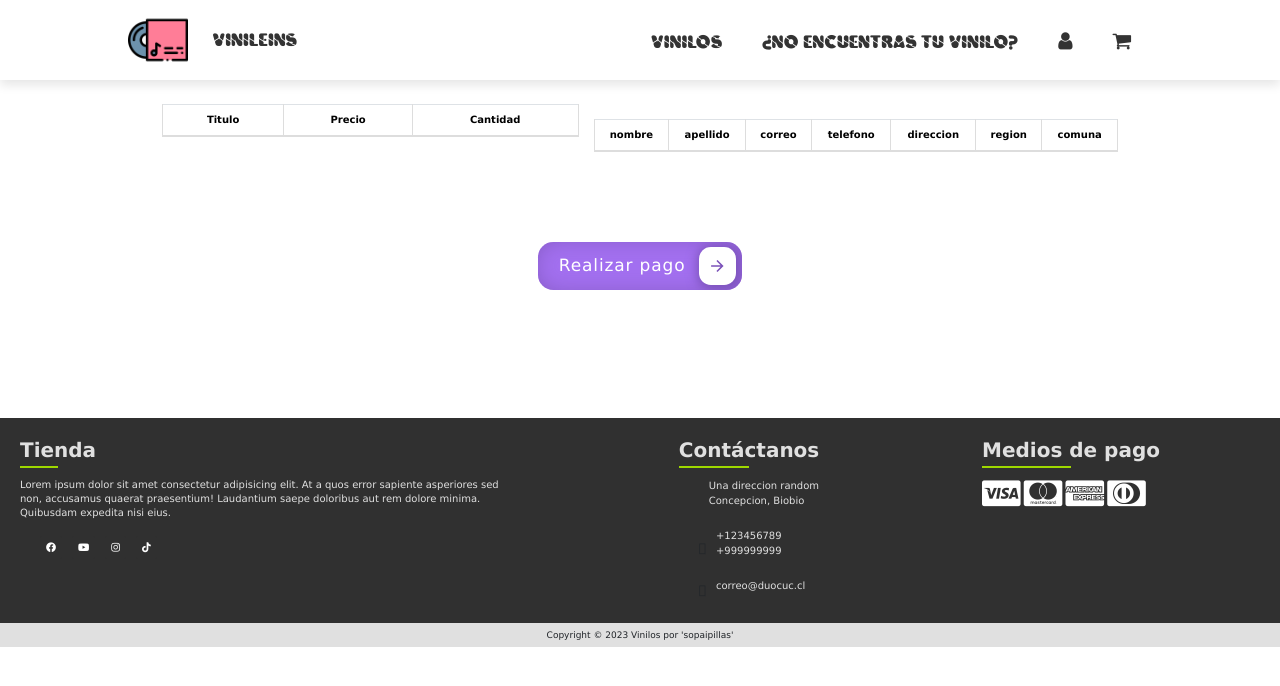
After one commit to Gabylina/Vinileins, a Django app: page /precompra in a window 1280 px wide. The commit adds this page. Shown: the top 686 px of the page. Run offline with Django 4.2, Linux system fonts and the light colour scheme; lists and menus that the app fills with data are empty; some libraries are stand-ins or nearby versions.

Commit message:
conflictos2

```diff
--- /dev/null
+++ b/servidor/aplicaciones/static/aplicaciones/css/seba.css
@@ -0,0 +1,52 @@
+.cssbuttons-io-button {
+    background: #A370F0;
+    color: white;
+    font-family: inherit;
+    padding: 0.35em;
+    padding-left: 1.2em;
+    font-size: 17px;
+    font-weight: 500;
+    border-radius: 0.9em;
+    border: none;
+    letter-spacing: 0.05em;
+    display: flex;
+    align-items: center;
+    box-shadow: inset 0 0 1.6em -0.6em #714da6;
+    overflow: hidden;
+    position: relative;
+    height: 2.8em;
+    padding-right: 3.3em;
+}
+
+.cssbuttons-io-button .icon {
+    background: white;
+    margin-left: 1em;
+    position: absolute;
+    display: flex;
+    align-items: center;
+    justify-content: center;
+    height: 2.2em;
+    width: 2.2em;
+    border-radius: 0.7em;
+    box-shadow: 0.1em 0.1em 0.6em 0.2em #7b52b9;
+    right: 0.3em;
+    transition: all 0.3s;
+}
+
+.cssbuttons-io-button:hover .icon {
+    width: calc(100% - 0.6em);
+}
+
+.cssbuttons-io-button .icon svg {
+    width: 1.1em;
+    transition: transform 0.3s;
+    color: #7b52b9;
+}
+
+.cssbuttons-io-button:hover .icon svg {
+    transform: translateX(0.1em);
+}
+
+.cssbuttons-io-button:active .icon {
+    transform: scale(0.95);
+}
--- /dev/null
+++ b/servidor/aplicaciones/templates/aplicaciones/precompra.html
@@ -0,0 +1,85 @@
+{% extends 'aplicaciones/base.html' %}
+{% load static %}
+{%block contenido%}
+<link rel="stylesheet" href="{% static 'aplicaciones/css/seba.css' %}">
+
+<body style="margin-top: 13vh;">
+
+    <div style=" margin-bottom: 10vh;">
+        <div class="row justify-content-center">
+            <div class="col-4">
+                <table class="table table-striped table-bordered text-center">
+                    <thead>
+                        <tr>
+                            <th>Titulo</th>
+                            <th>Precio</th>
+                            <th>Cantidad</th>
+                        </tr>
+                    </thead>
+                    <tbody>
+
+                        {% if request.session.carrito.items %}
+
+                        {% for key, value in request.session.carrito.items %}
+
+                        <tr>
+                            <td>{{ value.nombre }}</td>
+                            <td>{{ value.acumulado }}</td>
+                            <td>{{ value.cantidad }}</td>
+                        </tr>
+                        {% endfor %}
+                        <tr>
+                            <td colspan="3">Total del carrito: $ {{ total_carrito }}</td>
+                        </tr>
+                        {% endif %}
+                    </tbody>
+                </table>
+            </div>
+            <div class="col-5">
+                <table class="table table-striped table-bordered text-center">
+                    <thead>
+                        <tr>
+                            <th>nombre</th>
+                            <th>apellido</th>
+                            <br>
+                            <th>correo</th>
+                            <th>telefono</th>
+                            <th>direccion</th>
+                            <th>region</th>
+                            <th>comuna</th>
+                        </tr>
+                    </thead>
+                    <tbody>
+
+                        {% if request.session.carrito.items %}
+
+                        {% for key, value in Cliente %}
+
+                        <tr>
+                            <td>{{ value.nombre }}</td>
+                            <td>{{ value.acumulado }}</td>
+                            <td>{{ value.cantidad }}</td>
+                        </tr>
+                        {% endfor %}
+                        {% endif %}
+                    </tbody>
+                </table>
+            </div>
+        </div>
+    </div>
+    <div class="d-flex justify-content-center align-items-center">
+        <a href="{% url 'pago' %}" style="text-decoration: none";><button class="cssbuttons-io-button">Realizar pago
+
+            <div class="icon">
+                <svg xmlns="http://www.w3.org/2000/svg" viewBox="0 0 24 24" width="24" height="24">
+                    <path fill="none" d="M0 0h24v24H0z"></path>
+                    <path fill="currentColor" d="M16.172 11l-5.364-5.364 1.414-1.414L20 12l-7.778 7.778-1.414-1.414L16.172 13H4v-2z"></path>
+                </svg>
+            </div>
+        </button>
+    </a>
+    </div>
+
+</body>
+
+{% endblock %}
--- a/servidor/aplicaciones/templates/aplicaciones/viniloscli.html
+++ b/servidor/aplicaciones/templates/aplicaciones/viniloscli.html
@@ -32,9 +32,9 @@
         <div class="precio">${{vini.precio}}</div>
         <br>
         <div class="card-footer purchase-info">
-            <button type="button" class="btn">
+            <a href="{% url 'add' vini.id %}" class="btn">
                 Agregar al carro <i class="fas fa-shopping-cart"></i>
-            </button>
+            </a>
             <br>
             <a href="carrito.html"><button type="button" class="btn" ;
                     style="background-color: black;">Comprar</button></a>
--- a/servidor/aplicaciones/urls.py
+++ b/servidor/aplicaciones/urls.py
@@ -2,7 +2,8 @@ from django.contrib import admin
 from django.urls import include, path
 from django.conf import settings
 from django.conf.urls.static import static
-from .views import agregar_Vinilo, buscarapi, carrito, comprarahora, crearcuenta, eliminar_Vinilo, index, iniciosesion, limpiar_Carrito, modificarestado, otrawea, pedidos, restar_Vinilo, vinilos, añadir, modificarvinilo,añadiradmin,cliente,iniciocliente,eliminarvinilo, detalle, viniloscli, listar_vinilos, listar_vinilos_vini, pago
+from .views import agregar_Vinilo, buscarapi, carrito, precompra, comprarahora, crearcuenta, eliminar_Vinilo, index, iniciosesion, limpiar_Carrito, modificarestado, otrawea, pedidos, restar_Vinilo, vinilos, añadir, modificarvinilo,añadiradmin,cliente,iniciocliente,eliminarvinilo, detalle, viniloscli, listar_vinilos, listar_vinilos_vini, pago
+
 
 #URLS.py aplicaciones
 urlpatterns = [
@@ -25,12 +26,13 @@ urlpatterns = [
     path('eliminar/<int:Vinilo_id>/', eliminar_Vinilo, name='del'),
     path('restar/<int:Vinilo_id>/', restar_Vinilo, name='res'),
     path('limpiar', limpiar_Carrito, name='lim'),
-    path('pago/<int:pk>/',pago,name="pago"),
+    path('pago',pago,name="pago"),
     path('iniciosesion',iniciosesion,name="iniciosesion"),
     path('crearcuenta',crearcuenta,name="crearcuenta"),
     path('buscarapi',buscarapi,name="buscarapi"),
+    path('precompra',precompra,name="precompra"),
+
     # path('vin_pop',vin_pop, name='vin_pop'),
-
 
 ]
 
--- a/servidor/aplicaciones/views.py
+++ b/servidor/aplicaciones/views.py
@@ -234,12 +234,37 @@ def crearcuenta(request):
 
     return render(request,'aplicaciones/CrearCuenta.html',contexto)
 
+
 def buscarapi(request):
     return render(request,'aplicaciones/buscarapi.html')
 
-def pago(request,pk):
-    vini = Vinilo.objects.get(id=pk)
-    contexto = {'vini': vini}
+def precompra(request):
+    cli=Cliente.objects.all()
+
+    total_carrito = 0
+    carrito = request.session.get("carrito", {})
+
+    for key, value in carrito.items():
+        total_carrito += value["acumulado"]
+
+    contexto = {
+        'total_carrito': total_carrito,
+        "cli":cli
+    }
+    return render(request,'aplicaciones/precompra.html',contexto)
+
+def pago(request):
+    """ carro = Carrito.objects.get(id=pk)
+    contexto = {'carro': carro} """
+    total_carrito = 0
+    carrito = request.session.get("carrito", {})
+
+    for key, value in carrito.items():
+        total_carrito += value["acumulado"]
+
+    contexto = {
+        'total_carro':total_carrito
+    }
     return render(request,'aplicaciones/pago.html',contexto)
 
 # def vin_pop(request, estilo):
```
Also changed, not shown: servidor/aplicaciones/templates/aplicaciones/carrito.html (+11 -3 lines), servidor/aplicaciones/templates/aplicaciones/pago.html (+49 -21 lines).
